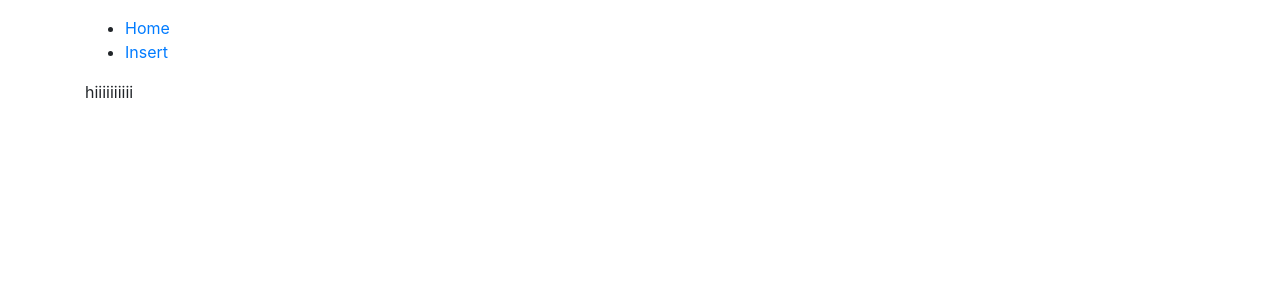
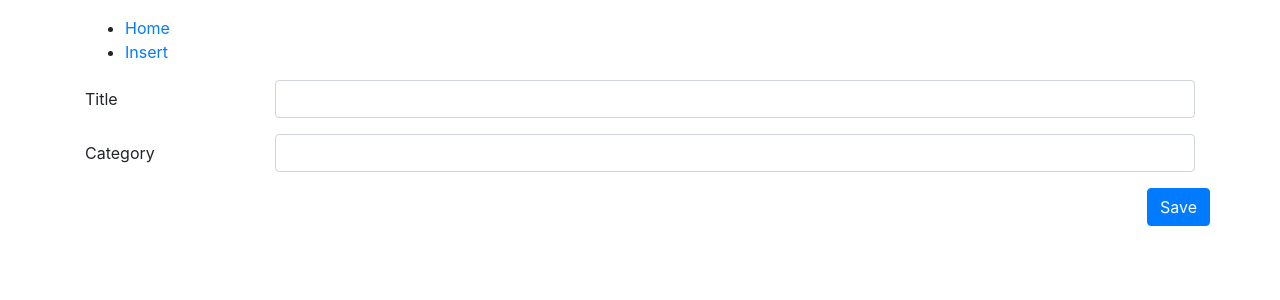
Before and after one commit to ditsikts/tvseries-tracking, a React (Create React App) app: page /insert in a window 1280 px wide. Shown: the top 300 px of the page. Built offline with nearby package versions, Linux system fonts and the light colour scheme.

Commit message:
roadToImplementInsert

```diff
--- a/src/Components/insert-tv-series.jsx
+++ b/src/Components/insert-tv-series.jsx
@@ -2,12 +2,28 @@ import React from 'react';
 
 class InsertTvSeries extends React.Component {
 
-    render() {
+  render() {
 
-      return (
-        <p>hiiiiiiiiii</p>
-      );
-    }
+    return (
+      <form>
+        <div className="form-group row">
+          <label htmlFor="tv_series_title" className="col-sm-2 col-form-label">Title</label>
+          <div className="col-sm-10">
+            <input type="text" className="form-control" id="tv_series_title" />
+          </div>
+        </div>
+        <div className="form-group row">
+          <label htmlFor="tv_series_category" className="col-sm-2 col-form-label">Category</label>
+          <div className="col-sm-10">
+            <input type="text" className="form-control" id="tv_series_category" />
+          </div>
+        </div>
+        <div className="form-group row justify-content-end">
+            <button type="submit" className="btn btn-primary">Save</button>
+        </div>
+      </form>
+    );
   }
+}
 
-  export default InsertTvSeries;
+export default InsertTvSeries;
--- a/src/Components/main-menu.jsx
+++ b/src/Components/main-menu.jsx
@@ -2,11 +2,16 @@ import React from 'react';
 import Search from './search';
 import { BrowserRouter as Router, Route, Link } from "react-router-dom";
 import InsertTvSeries from './insert-tv-series';
+import tvSeries from '../Models/dump-data';
 
 class MainMenu extends React.Component {
-
+  constructor() {
+    super();
+    this.state = {
+      tvSeriesFullList: tvSeries
+    };
+  }
   render() {
-
     return (
       <Router>
         <nav>
@@ -20,7 +25,7 @@ class MainMenu extends React.Component {
           </ul>
         </nav>
 
-        <Route path="/" exact component={Search} />
+        <Route path="/" exact render={(props) => <Search {...props} tvSeriesList={tvSeries} />} />
         <Route path="/insert/" component={InsertTvSeries} />
       </Router>
     );
--- a/src/Components/search.jsx
+++ b/src/Components/search.jsx
@@ -1,5 +1,4 @@
 import React, { Fragment } from 'react';
-import tvSeries from '../Models/dump-data';
 import TvSeriesCard from './tv-series-card';
 import CategoryTab from './category-tab';
 import CategoryDetail from '../Models/CategoryDetail';
@@ -7,26 +6,25 @@ import CategoryDetail from '../Models/CategoryDetail';
 
 class Search extends React.Component {
 
-    constructor() {
-        super();
+    constructor(props) {
+        super(props);
         this.state = {
             searchInput: '',
-            tvSeriesFullList: tvSeries,
-            tvSeriesFilteredList: tvSeries,
+            tvSeriesFullList: this.props.tvSeriesList,
+            tvSeriesFilteredList: this.props.tvSeriesList,
             categories: []
         };
-
     }
 
     componentWillMount() {
         this.populateCategories(this.state.tvSeriesFullList);
     }
 
-    populateCategories(newPropsMovieList) {
+    populateCategories(tvSeriesFullList) {
 
         let categoriesMap = new Map();
         //get categories distinct and how many times find each
-        for (let m of newPropsMovieList) {
+        for (let m of tvSeriesFullList) {
             if (categoriesMap.has(m.category)) {
                 categoriesMap.set(m.category, categoriesMap.get(m.category) + 1);
             }
@@ -35,6 +33,7 @@ class Search extends React.Component {
             }
         }
         let categoriesArray = [];
+        // Convert Map to Array and adding one extra property to track if selected
         for (let [key, value] of categoriesMap) {
             categoriesArray.push(new CategoryDetail(key, value, false));
         }
@@ -50,20 +49,16 @@ class Search extends React.Component {
 
     clearInput = () => {
         this.setState({ searchInput: '' });
-        this.filterTvSeriesList('', null);
+        this.filterTvSeriesList('', this.state.categories);
 
     }
 
     categorySelected = (category) => {
         let tempCatList = this.state.categories;
+        // check which category is selected and toggle active boolean
         tempCatList = tempCatList.map(c => {
             if (c.category === category) {
-                if (c.active) {
-                    c.active = false;
-                }
-                else {
-                    c.active = true;
-                }
+                c.active = !c.active;
             }
             return c;
         });
@@ -71,10 +66,20 @@ class Search extends React.Component {
         this.filterTvSeriesList(null, tempCatList);
     }
 
+    //check if input is empty after Delete or Backspace was pressed
+    keyReleased = (event) => {
+        if (event.keyCode === 46 || event.keyCode === 8) {
+            if (this.state.searchInput === '') {
+                this.filterTvSeriesList(null, null);
+            }
+        }
+    }
+
+    //filter list by title and by category passing current changes or gets values from state
     filterTvSeriesList = (searchChanged, categoriesChanged) => {
         let search;
         let currentCategories;
-        if (searchChanged) {
+        if (searchChanged || searchChanged === '') {
             search = searchChanged;
         }
         else {
@@ -87,28 +92,23 @@ class Search extends React.Component {
             currentCategories = this.state.categories;
         }
 
+        //get list of active categories
         let categoriesActive = currentCategories
             .filter(cat => cat.active)
             .map(cat => cat.category);
-        console.log(categoriesActive);
-
-        console.log(categoriesActive);
 
         let tempTvSeriesList = this.state.tvSeriesFullList;
 
-        if(search !== ""){
-            console.log("aaa");
+        // if search input isnt empty use it to filter
+        if (search !== "") {
             tempTvSeriesList = tempTvSeriesList
-            .filter(tvs => tvs.title.toLowerCase().includes(search.toLowerCase()));
+                .filter(tvs => tvs.title.toLowerCase().includes(search.toLowerCase()));
         }
 
-        if (categoriesActive.length !== 0){
-            tempTvSeriesList =tempTvSeriesList.filter(tvs => categoriesActive.includes(tvs.category));
+        //if categories isnt empty use it to filter
+        if (categoriesActive.length !== 0) {
+            tempTvSeriesList = tempTvSeriesList.filter(tvs => categoriesActive.includes(tvs.category));
         }
-
-        console.log(tempTvSeriesList);
-
-
 
         this.setState({ tvSeriesFilteredList: tempTvSeriesList });
     }
@@ -122,7 +122,7 @@ class Search extends React.Component {
             <Fragment>
                 <div className="row d-flex justify-content-center">
                     <div className="input-group mb-3 col-md-6">
-                        <input onChange={this.searchInputChange} type="text" className="form-control" value={this.state.searchInput} placeholder="search" aria-label="search" aria-describedby="search for tv series" />
+                        <input onChange={this.searchInputChange} onKeyUp={this.keyReleased} type="text" className="form-control" value={this.state.searchInput} placeholder="search" aria-label="search" aria-describedby="search for tv series" />
                         <div className="input-group-append">
                             <button onClick={this.clearInput} className="btn btn-outline-secondary" type="button"><i className="far fa-times-circle"></i></button>
                         </div>
```
Lines whose indentation alone changed are shown as unchanged.
